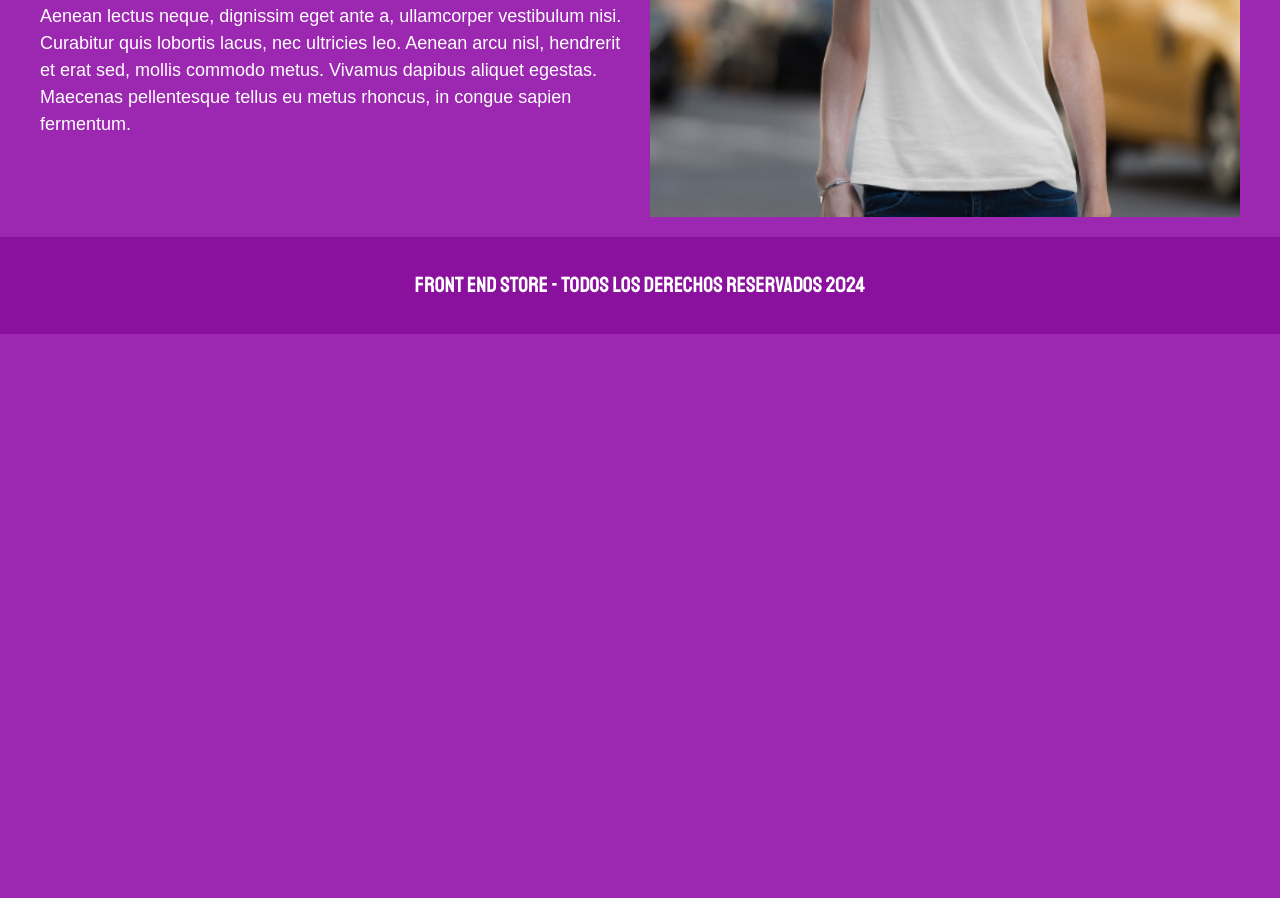
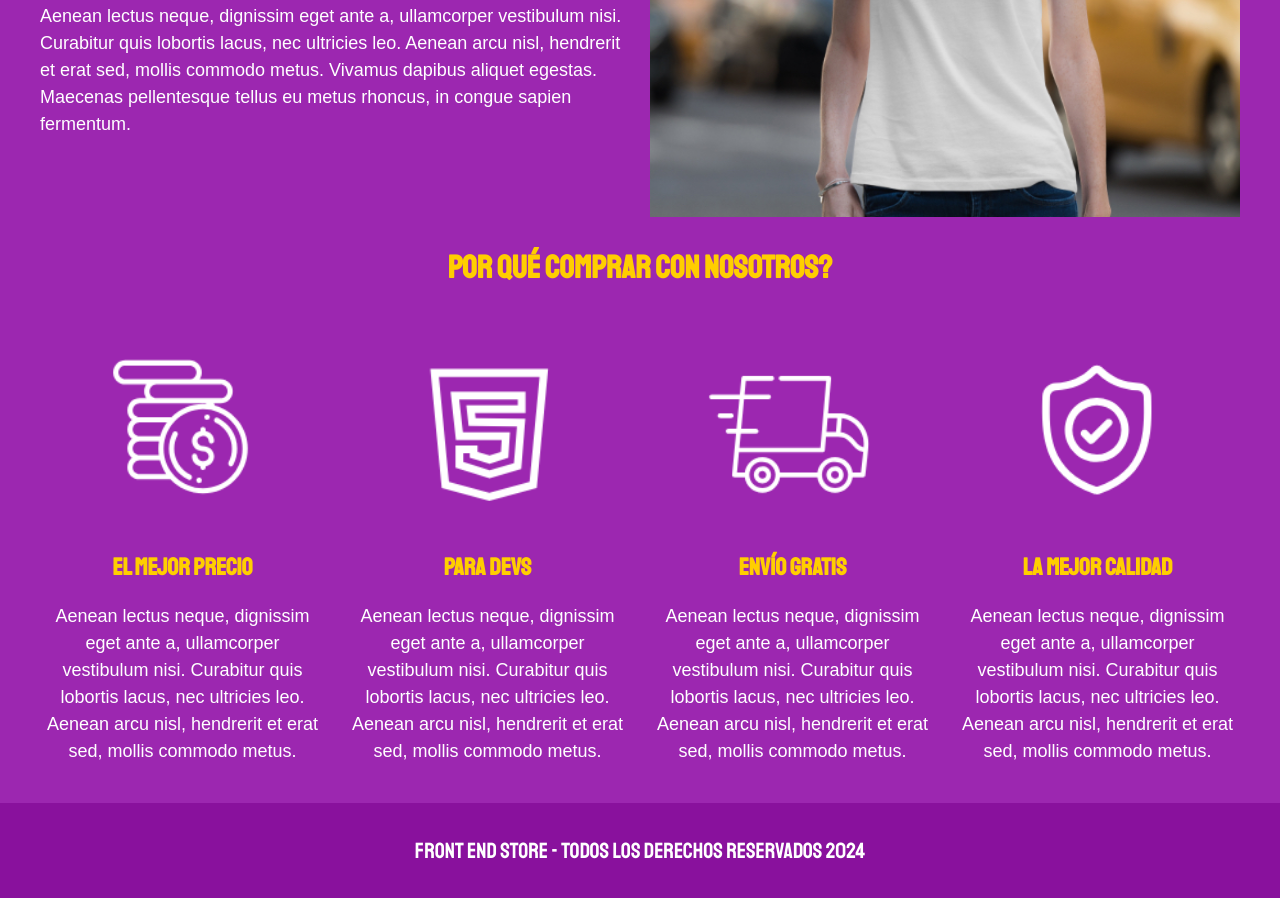
Before and after one commit to Alejandro-Vigi/curso-udemy-desarrollo-web, a plain HTML site: page FrontEndStore_inicio/nosotros.html in a window 1280 px wide. Shown: the part 538-1436 px from the top of the page. Before the commit the page ends 872 px from the top, so only its background shows below. Drawn offline with Linux system fonts and the light colour scheme.

Commit message:
Agregando sección de iconos en nosotros

```diff
--- a/FrontEndStore_inicio/css/style.css
+++ b/FrontEndStore_inicio/css/style.css
@@ -187,3 +187,28 @@ h3{
         grid-column: 2 / 3;
     }
 }
+
+/* Bloques */
+.bloques {
+    display: grid;
+    grid-template-columns: repeat(2,1fr);
+    gap: 2rem;
+}
+
+@media (min-width: 768px) {
+    .bloques {
+        grid-template-columns: repeat(4, 1fr);
+    }
+}
+
+.bloque {
+    text-align: center;
+}
+
+.bloque__titulo {
+    margin: 0;
+}
+
+.bloque__imagen {
+    width: 100%;
+}
--- a/FrontEndStore_inicio/nosotros.html
+++ b/FrontEndStore_inicio/nosotros.html
@@ -32,6 +32,34 @@
         </div>
     </main>
 
+    <section class="contenedor comprar">
+        <h2 class="comprar__titulo">Por qué comprar con nosotros?</h2>
+
+        <div class="bloques">
+            <div class="bloque">
+                <img class="bloque__imagen" src="img/icono_1.png" alt="porque comprar">
+                <h3 class="bloque__titulo">El Mejor precio</h3>
+                <p>Aenean lectus neque, dignissim eget ante a, ullamcorper vestibulum nisi. Curabitur quis lobortis lacus, nec ultricies leo. Aenean arcu nisl, hendrerit et erat sed, mollis commodo metus. </p>
+            </div><!--.bloque-->
+            <div class="bloque">
+                <img class="bloque__imagen" src="img/icono_2.png" alt="porque comprar">
+                <h3 class="bloque__titulo">Para Devs</h3>
+                <p>Aenean lectus neque, dignissim eget ante a, ullamcorper vestibulum nisi. Curabitur quis lobortis lacus, nec ultricies leo. Aenean arcu nisl, hendrerit et erat sed, mollis commodo metus. </p>
+            </div><!--.bloque-->
+            <div class="bloque">
+                <img class="bloque__imagen" src="img/icono_3.png" alt="porque comprar">
+                <h3 class="bloque__titulo">Envío Gratis</h3>
+                <p>Aenean lectus neque, dignissim eget ante a, ullamcorper vestibulum nisi. Curabitur quis lobortis lacus, nec ultricies leo. Aenean arcu nisl, hendrerit et erat sed, mollis commodo metus. </p>
+            </div><!--.bloque-->
+            <div class="bloque">
+                <img class="bloque__imagen" src="img/icono_4.png" alt="porque comprar">
+                <h3 class="bloque__titulo">La mejor calidad</h3>
+                <p>Aenean lectus neque, dignissim eget ante a, ullamcorper vestibulum nisi. Curabitur quis lobortis lacus, nec ultricies leo. Aenean arcu nisl, hendrerit et erat sed, mollis commodo metus. </p>
+            </div><!--.bloque-->
+        </div><!--.bloques-->
+
+    </section>
+
     <footer class="footer">
         <p class="footer__texto">Front End Store - Todos los derechos reservados 2024</p>
     </footer>
```
